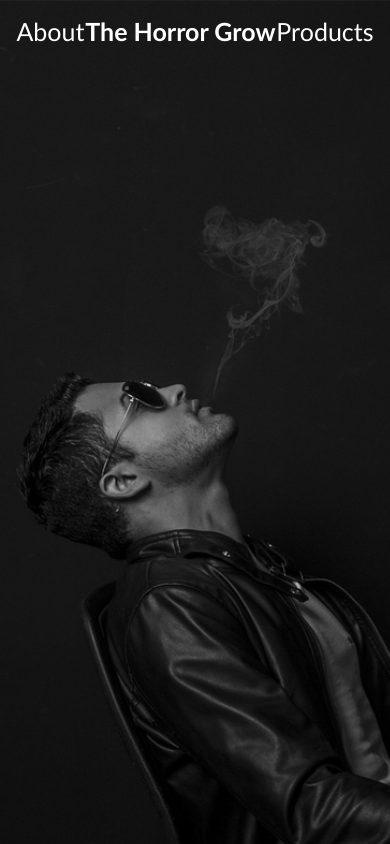
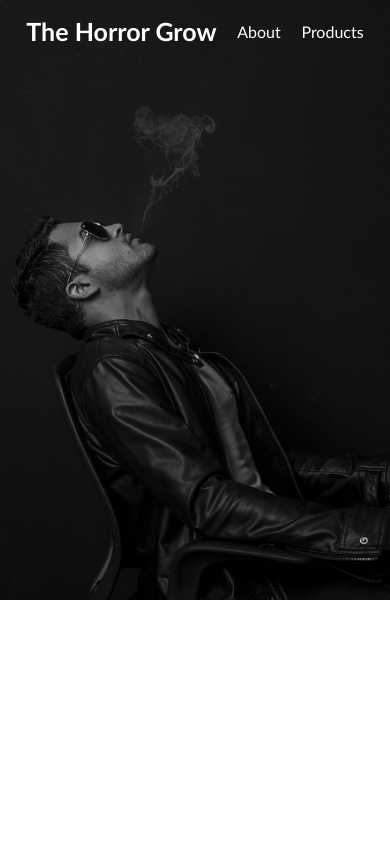
Before and after one commit to NerinaPac/TheHorrorGrow, a React (Vite) app: page / in a window 390 px wide. Shown: the top 844 px of the page. Built offline with nearby package versions, Linux system fonts and the light colour scheme.

Commit message:
navegacion fix

```diff
--- a/src/components/ImgHome.css
+++ b/src/components/ImgHome.css
@@ -14,5 +14,6 @@
     .divFondo{
         background-image: url("../assets/portada-man_celu.jpg");
         background-position: left;
+        height: 600px;
     }
   }
--- a/src/components/NavBar.css
+++ b/src/components/NavBar.css
@@ -5,6 +5,10 @@ nav{
     justify-content: space-around;
     padding: 1rem;
 
+}
+
+h1{
+    text-align: center;
 }
 
 nav li{
@@ -28,6 +32,8 @@ nav li{
 
     nav h1{
         font-size: 25px;
-
+    }
+    .linkNavBar{
+        font-size: 16px;
     }
   }
--- a/src/components/NavBar.jsx
+++ b/src/components/NavBar.jsx
@@ -6,19 +6,19 @@ function NavBar(){
 
     return(
         <header>
+
             <nav>
+            <Link className="linkNavBar" to={`/`}>
+                    <h1>The Horror Grow</h1>
+            </Link>
                 <Link className="linkNavBar" to={`/`}>
                     <li>About</li>
                 </Link>
-                <Link className="linkNavBar" to={`/`}>
-                    <h1>The Horror Grow</h1>
-                </Link>
+
                 <Link className="linkNavBar" to={`/products`}>
                     <li>Products</li>
                 </Link>
             </nav>
-
-
         </header>
 
     )
```
